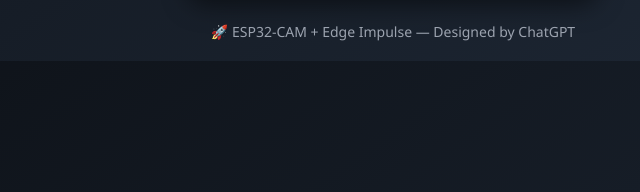
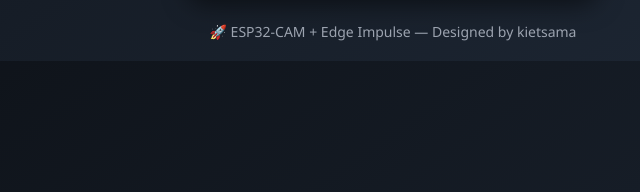
Before and after one commit to maikiet122/esp32-cam-with-iframe, a plain HTML site: page index.html in a window 1280 px wide. Shown: the part 549-741 px from the top of the page, 247-887 px from the left. Drawn offline with Linux system fonts and the light colour scheme.

Commit message:
update footer name

```diff
--- a/index.html
+++ b/index.html
@@ -101,7 +101,7 @@
   <div id="msgBox">Kết quả: Chưa có dữ liệu</div>
 </div>
 
-<footer>🚀 ESP32-CAM + Edge Impulse — Designed by ChatGPT</footer>
+<footer>🚀 ESP32-CAM + Edge Impulse — Designed by kietsama</footer>
 
 <script>
 async function capture() {
```
